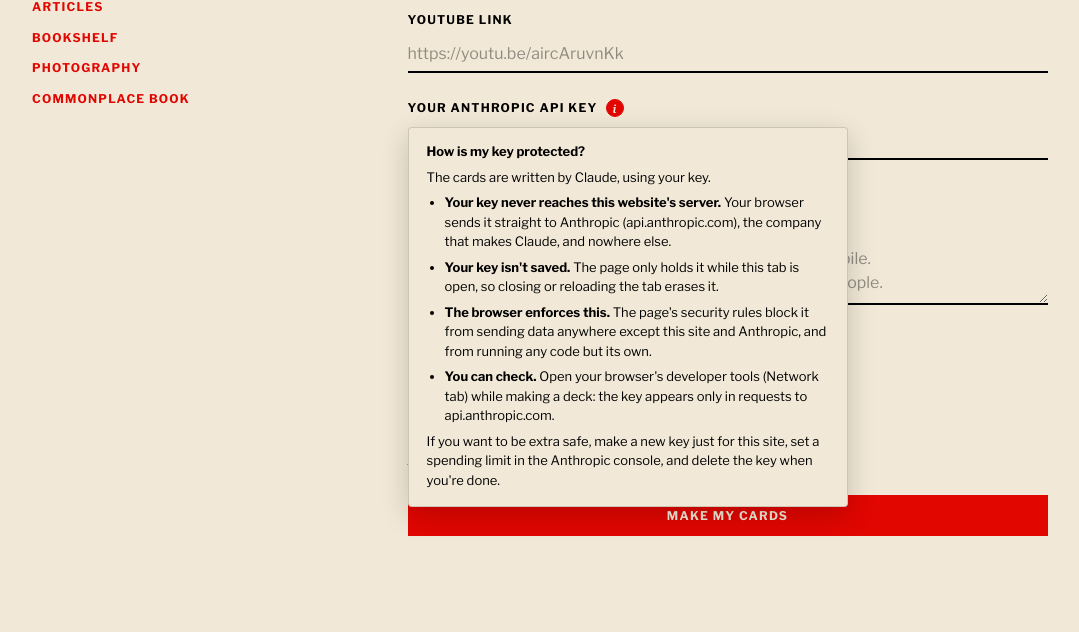
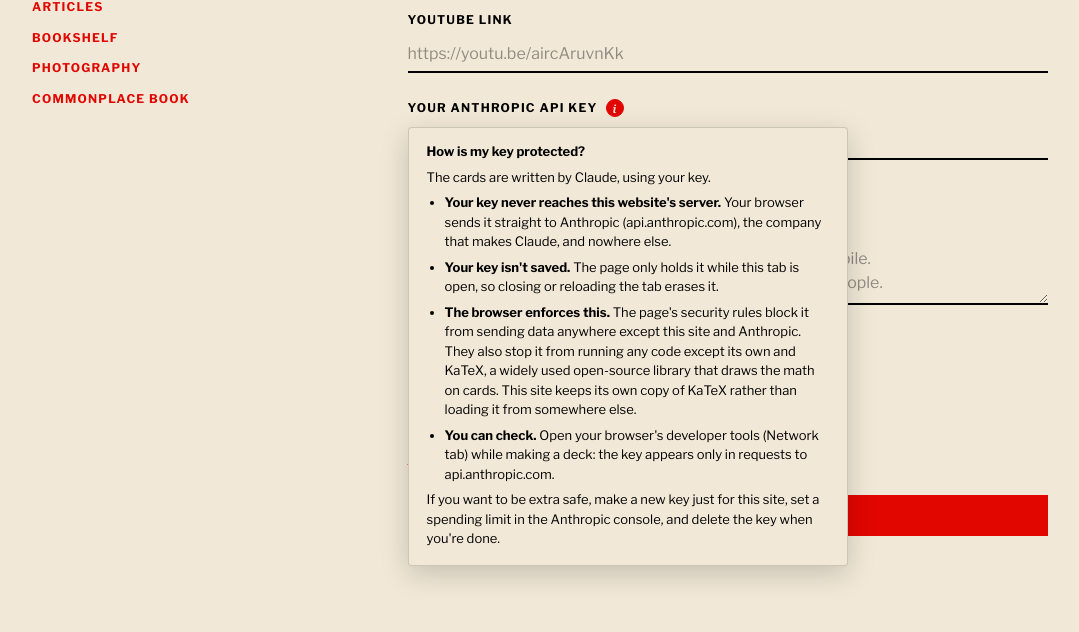
Before and after one commit to spencerwood1031/anki-bot, a Flask app: page / in a window 1280 px wide, after a click that opens the changed part. Shown: the part 205-837 px from the top of the page, without its empty margins (36-1115 px from the left). Run offline with Flask 3, Linux system fonts and the light colour scheme.

Commit message:
Key pop-up: mention that KaTeX also runs on the page
Co-Authored-By: Claude Opus 5.5 <noreply@anthropic.com>
Claude-Session: https://claude.ai/code/session_01Bye6LvJYDwWgUm17jy31k7

```diff
--- a/templates/index.html
+++ b/templates/index.html
@@ -246,7 +246,7 @@
           <ul>
             <li><b>Your key never reaches this website's server.</b> Your browser sends it straight to Anthropic (api.anthropic.com), the company that makes Claude, and nowhere else.</li>
             <li><b>Your key isn't saved.</b> The page only holds it while this tab is open, so closing or reloading the tab erases it.</li>
-            <li><b>The browser enforces this.</b> The page's security rules block it from sending data anywhere except this site and Anthropic, and from running any code but its own.</li>
+            <li><b>The browser enforces this.</b> The page's security rules block it from sending data anywhere except this site and Anthropic. They also stop it from running any code except its own and KaTeX, a widely used open-source library that draws the math on cards. This site keeps its own copy of KaTeX rather than loading it from somewhere else.</li>
             <li><b>You can check.</b> Open your browser's developer tools (Network tab) while making a deck: the key appears only in requests to api.anthropic.com.</li>
           </ul>
           <p>If you want to be extra safe, make a new key just for this site, set a spending limit in the Anthropic console, and delete the key when you're done.</p>
```
